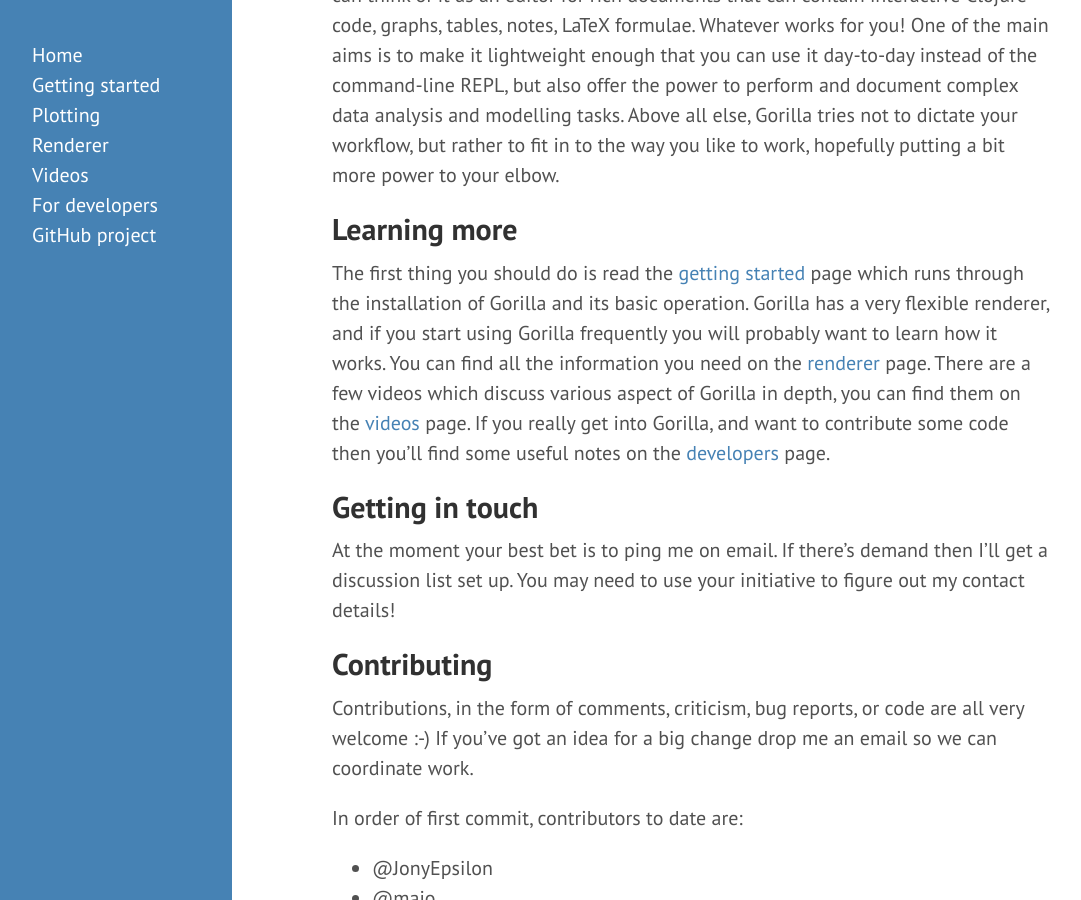
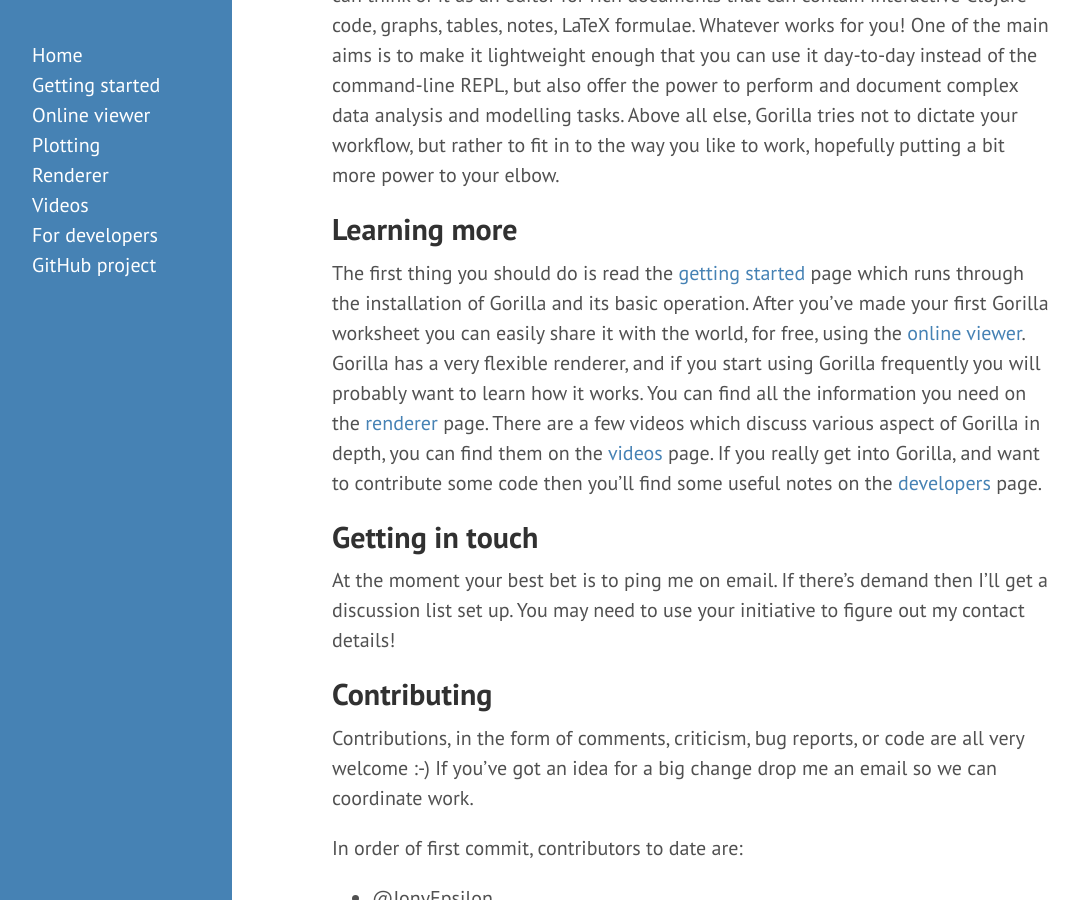
Before and after one commit to JonyEpsilon/gorilla-repl.org, a Jekyll site: the page built from index.md, in a window 1280 px wide and 900 px high, scrolled down 571 px. Shown: the whole window, without its empty margins (8-1089 px from the left). Built offline with Jekyll 4.4.1, drawn with Linux system fonts in a browser that asks for light colours; Markdown is read by kramdown in place of the engine named in the settings.

Commit message:
Add links to viewer site.

```diff
--- a/_includes/sidebar.html
+++ b/_includes/sidebar.html
@@ -5,6 +5,7 @@
 
         <li class="sidebar-nav-item"><a href="/index.html">Home</a></li>
         <li class="sidebar-nav-item"><a href="/start.html">Getting started</a></li>
+        <li class="sidebar-nav-item"><a href="/viewer.html">Online viewer</a></li>
         <li class="sidebar-nav-item"><a href="/plotting.html">Plotting</a></li>
         <li class="sidebar-nav-item"><a href="/renderer.html">Renderer</a></li>
         <li class="sidebar-nav-item"><a href="/videos.html">Videos</a></li>
--- a/index.md
+++ b/index.md
@@ -22,7 +22,9 @@ elbow.
 ## Learning more
 
 The first thing you should do is read the [getting started](/start.html) page which runs through the installation of
-Gorilla and its basic operation. Gorilla has a very flexible renderer, and if you start using Gorilla frequently you
+Gorilla and its basic operation. After you've made your first Gorilla worksheet you can easily share it with the world,
+for free, using the [online viewer](/viewer.html). Gorilla has a very flexible renderer, and if you start using Gorilla
+frequently you
 will probably want to learn how it works. You can find all the information you need on the [renderer](/renderer.html)
 page. There are a few videos which discuss various aspect of Gorilla in depth, you can find them on the
 [videos](/videos.html) page. If you really get into Gorilla, and want to contribute some code then you'll find some
```
Also changed, not shown: viewer.md (added, +35 -0 lines).
